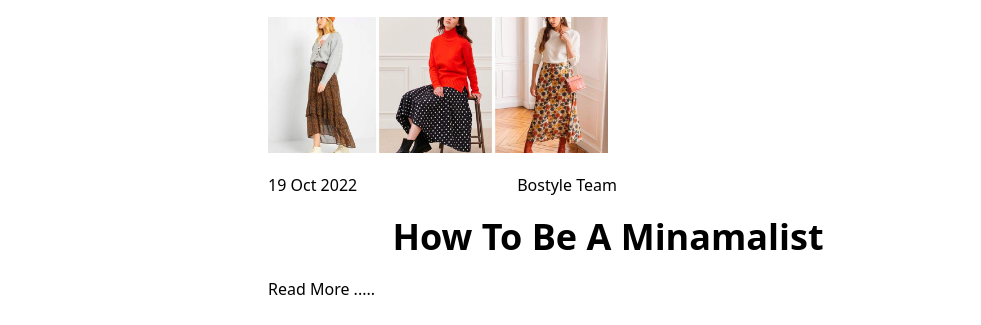
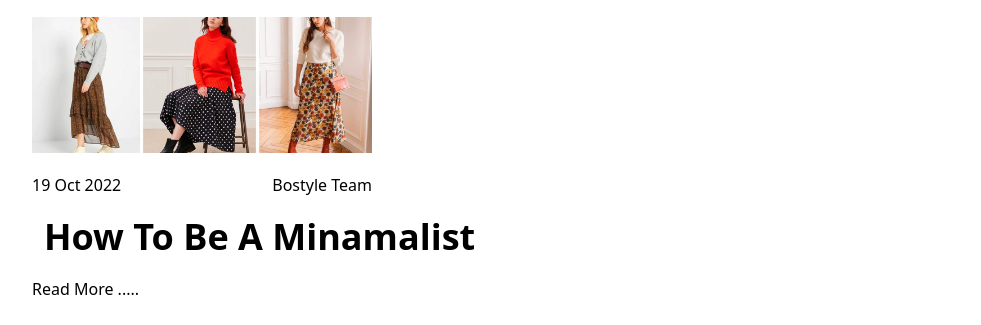
Before and after one commit to Hadeer1111/Components, a website: page index.html in a window 1280 px wide. Shown: the part 553-878 px from the top of the page, without its empty margins (52-1033 px from the left). Drawn offline with Linux system fonts and the light colour scheme.

Commit message:
Commit 2

```diff
--- a/index.html
+++ b/index.html
@@ -27,18 +27,18 @@
 
 
       <!-- Second Component -->
-      <section class="relative items-center mx-auto p-6" style="width: 60%;">
+      <section class="relative items-center mx-auto ml-5 p-6" style="width: 60%;">
       <div class="flex flex-col  mx-auto space-y-5 pt-6 ml-10">
         <!-- Title  -->
         <p class="text-4xl">Minimal Style</p>
         <p class=" text-2xl">It is a long established fact that a reader will be distracted by the readable content of a page when looking at its layout</p>
         <div style="background-image: url('/images/jupes.jpg');" class="img2" >
         </div>
-        <div class="flex" style="width:100%">
+        <div class="flex justify-between" style="width:50%">
             <p>19 Oct 2022</p>
-            <p class="ml-40">Bostyle Team</p>
+            <p>Bostyle Team</p>
         </div>
-        <p class="font-bold text-4xl place-self-center">How To Be A Minamalist</p>
+        <p class="font-bold text-4xl ml-3">How To Be A Minamalist</p>
         <p>Read More .....</p>
     </div>
 </section>
```
Also changed, not shown: css/main.css.
